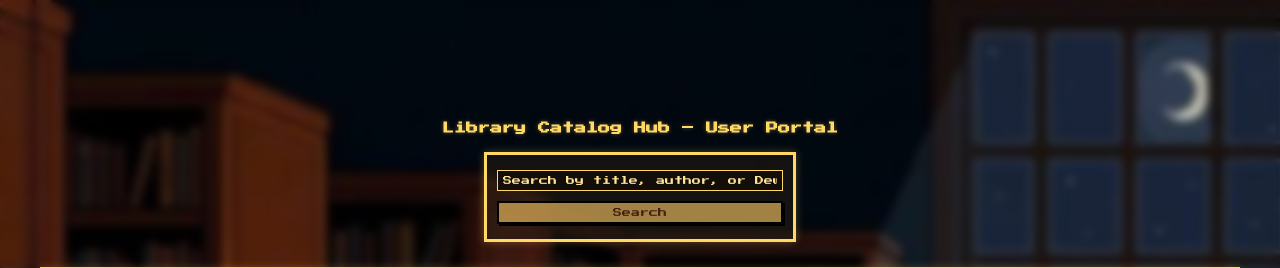
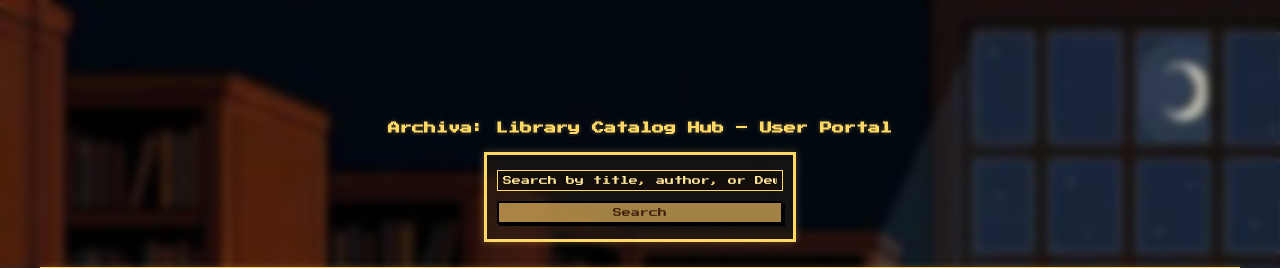
Before and after one commit to ljoraye/opac-system, a PHP site: page /user.php in a window 1280 px wide. Shown: the top 268 px of the page. Run offline with PHP 8.4, Linux system fonts and the light colour scheme; data comes from the database, SQL or seed files in the repository.

Commit message:
updated title

```diff
--- a/admin.php
+++ b/admin.php
@@ -25,7 +25,7 @@ ORDER BY CAST(dewey_decimal AS DECIMAL) ASC
   <link rel="stylesheet" href="style.css">
 </head>
 <body>
-  <h2>Library Catalog Hub – Admin Portal</h2>
+  <h2>Archiva: Library Catalog Hub – Admin Portal</h2>
 
   <form method="GET" style="margin-top:10px; margin-bottom:15px;">
     <input type="text" name="search" placeholder="Search by title, author, or Dewey Decimal">
--- a/user.php
+++ b/user.php
@@ -20,7 +20,7 @@ ORDER BY CAST(dewey_decimal AS DECIMAL) ASC
   <link rel="stylesheet" href="style.css">
 </head>
 <body>
-  <h2>Library Catalog Hub – User Portal</h2>
+  <h2>Archiva: Library Catalog Hub – User Portal</h2>
 
   <form method="GET" style="margin-top:10px;">
     <input type="text" name="search" placeholder="Search by title, author, or Dewey Decimal">
```
